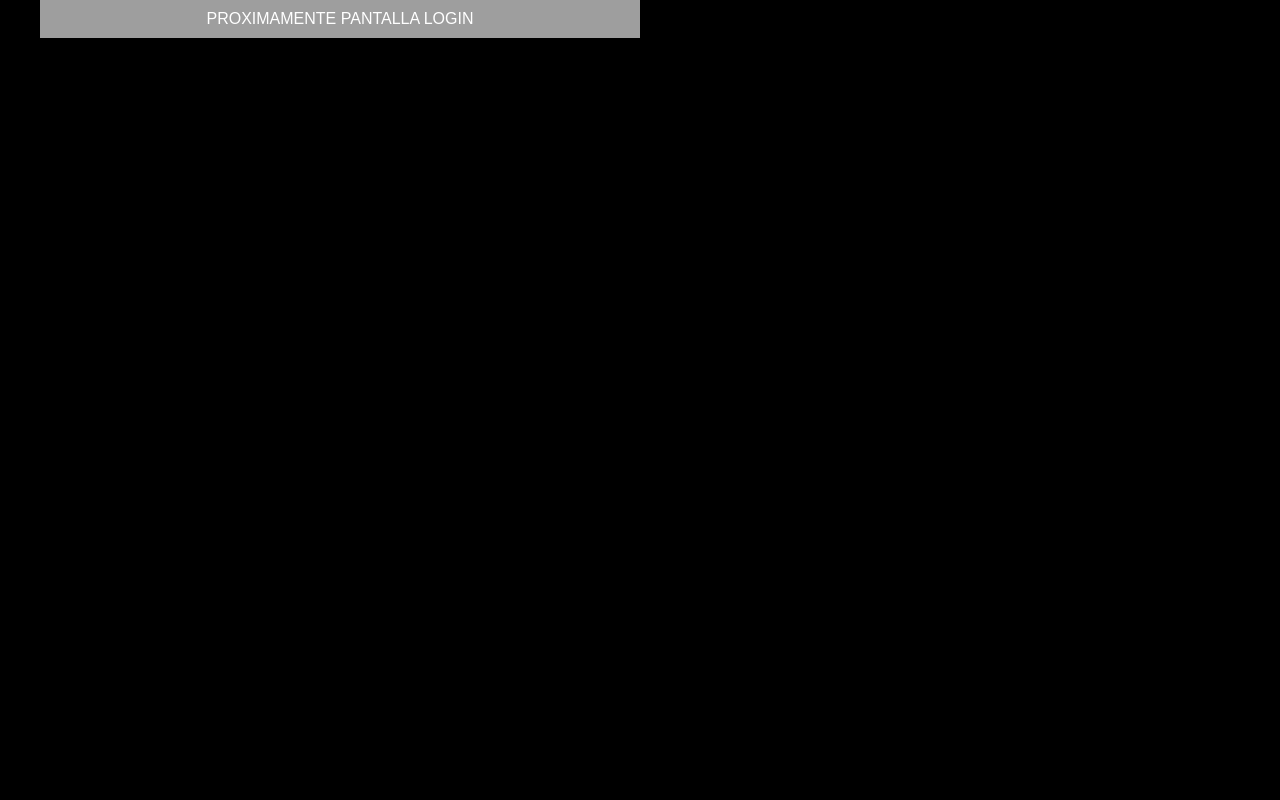
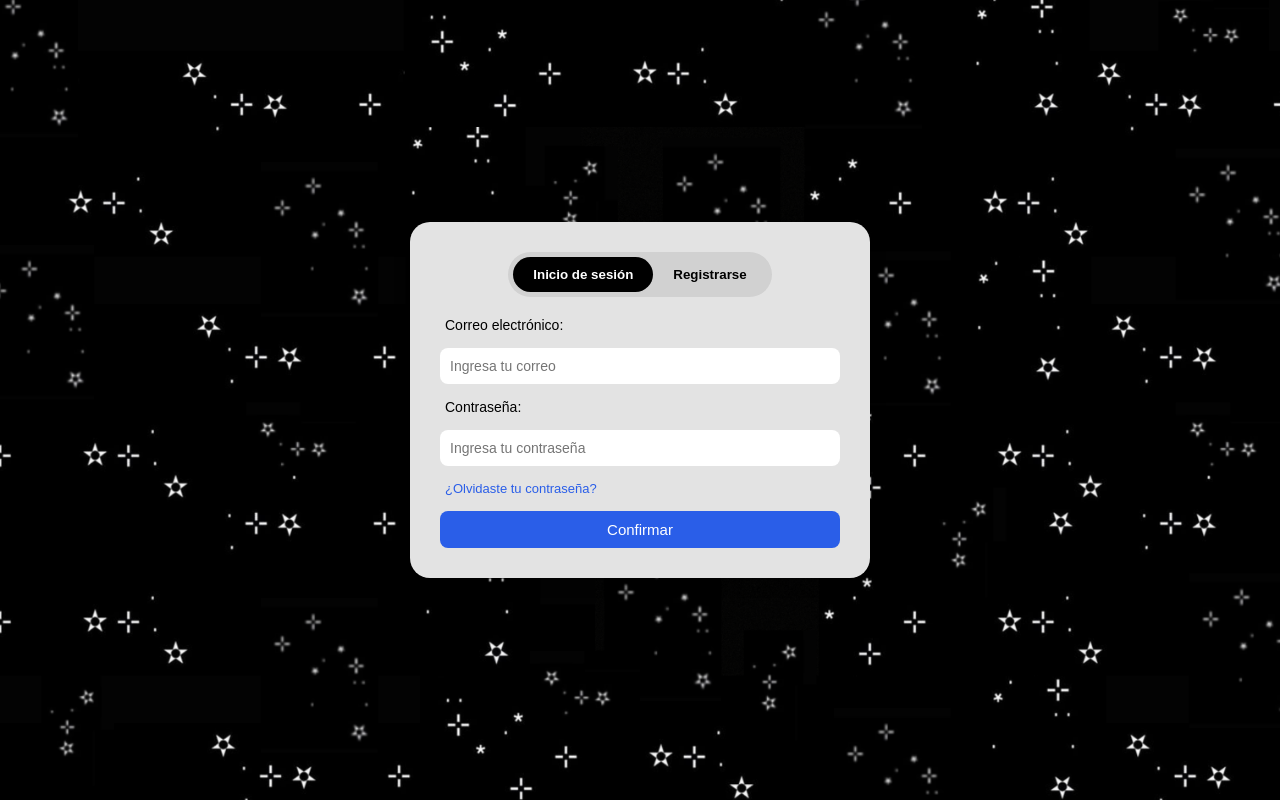
Before and after one commit to arayasofiv/destiny, a PHP site: page /html/login.html in a window 1280 px wide. Run offline with PHP 8.4, Linux system fonts and the light colour scheme; grey boxes are pictures that could not be loaded.

Commit message:
formularios

```diff
--- a/css/stylelogin.css
+++ b/css/stylelogin.css
@@ -1,25 +1,94 @@
-* {
-    box-sizing: border-box;
+body {
+    font-family: 'Poppins', sans-serif;
+    background: url('../css/img/pag/headern.png') center/cover no-repeat; /* Fondo con estrellas */
+    display: flex;
+    justify-content: center;
+    align-items: center;
+    height: 100vh;
     margin: 0;
-    padding: 0;
-}
+  }
 
-body {
-    font-family: sans-serif;
-    margin: 0 auto;
-    padding: 0;
-    max-width: 1200px;
-    color: #ffffff;
-    background-color: #000000;
-}
-header{
-    width: 50%;
-    background-image: url("img/logo.png");
-    background-size: cover;
-    align-items: center;
+  .form-container {
+    background-color: #e3e3e3;
+    padding: 30px;
+    border-radius: 20px;
+    width: 400px;
+    box-shadow: 0 4px 15px rgba(0, 0, 0, 0.3);
+    text-align: center;
+    position: relative;
+  }
+
+  .toggle-buttons {
     display: flex;
+    justify-content: center;
+    margin-bottom: 20px;
+    background-color: #d1d1d1;
+    border-radius: 25px;
+    padding: 5px;
+    width: fit-content;
+    margin-left: auto;
+    margin-right: auto;
+  }
+
+  .toggle-buttons button {
+    border: none;
+    background: none;
+    padding: 10px 20px;
+    border-radius: 20px;
+    font-weight: 600;
+    cursor: pointer;
+    transition: all 0.3s ease;
+  }
+
+  .toggle-buttons button.active {
+    background-color: black;
+    color: white;
+  }
+
+  form {
+    display: none;
     flex-direction: column;
-    justify-content: center;
-    padding-top: 10px;   /* espacio arriba */
-    padding-bottom: 10px
-}
+    gap: 15px;
+  }
+
+  form.active {
+    display: flex;
+  }
+
+  input {
+    padding: 10px;
+    border-radius: 8px;
+    border: none;
+    outline: none;
+    font-size: 14px;
+  }
+
+  label {
+    text-align: left;
+    font-size: 14px;
+    font-weight: 500;
+    margin-left: 5px;
+  }
+
+  .forgot {
+    font-size: 13px;
+    color: #2a5ee8;
+    text-align: left;
+    margin-left: 5px;
+    cursor: pointer;
+  }
+
+  .btn {
+    background-color: #2a5ee8;
+    color: white;
+    border: none;
+    border-radius: 8px;
+    padding: 10px;
+    font-size: 15px;
+    cursor: pointer;
+    transition: background 0.3s;
+  }
+
+  .btn:hover {
+    background-color: #1e46b8;
+  }
--- a/html/login.html
+++ b/html/login.html
@@ -1,18 +1,73 @@
 <!DOCTYPE html>
 <html lang="es">
+<head>
+  <meta charset="UTF-8">
+  <meta name="viewport" content="width=device-width, initial-scale=1.0">
+  <title>Inicio / Registro</title>
+  <link rel="stylesheet" href="../css/stylelogin.css">
+</head>
+<body>
 
-<head>
-    <meta charset="UTF-8"/>
-    <meta name="viewport" content="width=device-width, initial-scale=1.0"/>
-    <meta http-equiv="X-UA-Compatible" content="IE=edge"/>
-    <title>Destiny Shop</title>
-    <link rel="stylesheet" href="../css/stylelogin.css"/>
-</head>
+  <div class="form-container">
+    <div class="toggle-buttons">
+      <button id="loginBtn" class="active">Inicio de sesión</button>
+      <button id="registerBtn">Registrarse</button>
+    </div>
 
-<body>
-    <header>
-         <div class="logo">
-            <p>PROXIMAMENTE PANTALLA LOGIN</p>
+    <!-- Formulario de inicio de sesión -->
+    <form id="loginForm" class="active">
+      <label for="email">Correo electrónico:</label>
+      <input type="email" id="email" placeholder="Ingresa tu correo">
 
-            </div>
-    </header>
+      <label for="password">Contraseña:</label>
+      <input type="password" id="password" placeholder="Ingresa tu contraseña">
+
+      <span class="forgot">¿Olvidaste tu contraseña?</span>
+
+      <button class="btn" type="submit">Confirmar</button>
+    </form>
+
+    <!-- Formulario de registro -->
+    <form id="registerForm">
+      <label for="regEmail">Correo electrónico:</label>
+      <input type="email" id="regEmail" placeholder="Ingresa tu correo">
+
+      <label for="username">Nombre usuario:</label>
+      <input type="text" id="username" placeholder="Ingresa tu nombre de usuario">
+
+      <label for="birthdate">Fecha de nacimiento:</label>
+      <input type="date" id="birthdate" min="1900-01-01" max="2025-12-31">
+
+      <label for="regPassword">Contraseña:</label>
+      <input type="password" id="regPassword" placeholder="Crea una contraseña">
+
+      <label for="confirmPassword">Confirmar contraseña:</label>
+      <input type="password" id="confirmPassword" placeholder="Repite tu contraseña">
+
+      <button class="btn" type="submit">Confirmar</button>
+    </form>
+  </div>
+
+  <script>
+    const loginBtn = document.getElementById('loginBtn');
+    const registerBtn = document.getElementById('registerBtn');
+    const loginForm = document.getElementById('loginForm');
+    const registerForm = document.getElementById('registerForm');
+
+    loginBtn.addEventListener('click', () => {
+      loginBtn.classList.add('active');
+      registerBtn.classList.remove('active');
+      loginForm.classList.add('active');
+      registerForm.classList.remove('active');
+    });
+
+    registerBtn.addEventListener('click', () => {
+      registerBtn.classList.add('active');
+      loginBtn.classList.remove('active');
+      registerForm.classList.add('active');
+      loginForm.classList.remove('active');
+    });
+  </script>
+
+</body>
+</html>
```
